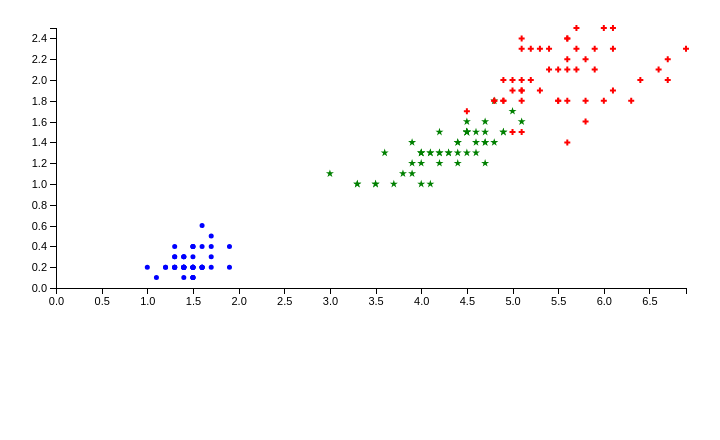
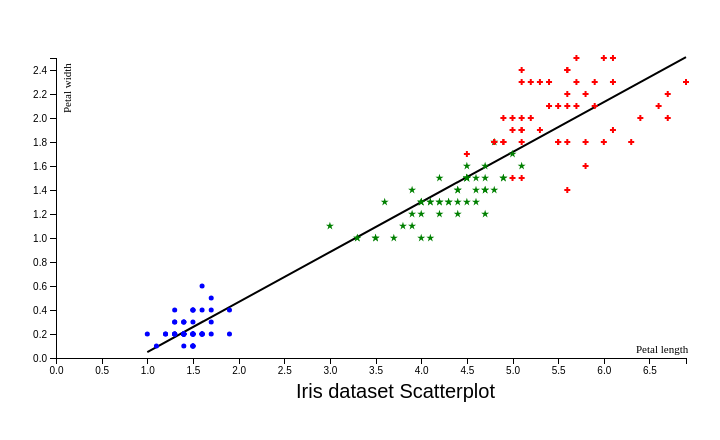
Before and after one commit to RaphAllier/Course2, a plain HTML site: page index.html in a window 1280 px wide. Shown: the whole page, without its empty margins (52-772 px from the left). Drawn offline with Linux system fonts and the light colour scheme.

Commit message:
script
Added title
Added axis title
Added regression
missing on click tooltip + highlighting :
link that can help:
http://bl.ocks.org/WilliamQLiu/76ae20060e19bf42d774
next chapter is also on interaction

```diff
--- a/index.html
+++ b/index.html
@@ -13,7 +13,23 @@
           }
           .axis text {
             font-family : sans-serif;
+            font-size: 10px;
+          }
+
+          .label {
+            font-family:  : sans-serif;
             font-size: 11px;
+          }
+
+          .title {
+            font-family : sans-serif;
+            font-size: 20px;
+          }
+
+          .line {
+            stroke: black;
+            fill: none;
+            stroke-width: 2;
           }
 
 
@@ -23,11 +39,11 @@
         <script type="text/javascript">
             // Width and height definition
             var w = 760;
-            var h = 300;
+            var h = 400;
             var symbolsize = 20;
 
             // Margin setup
-            var margin = {top: 20, right: 30, bottom: 20, left: 100},
+            var margin = {top: 50, right: 30, bottom: 50, left: 100},
             width = w - margin.left - margin.right,
             height = h - margin.top - margin.bottom;
 
@@ -43,7 +59,6 @@
             var iris;
 
             d3.csv("iris.csv", function(data) {
-              console.log(data);
               iris = data;
 
 
@@ -57,7 +72,69 @@
             .domain([0,d3.max(iris, function(d) {return d.petal_width; })])
             .range([height,0]);
 
+            // Line definition for regression
 
+            var line = d3.line()
+            .x(function(d) { return x(d.x);})
+            .y(function(d) {return y(d.yreg);});
+
+            // Regression function
+
+            function create_regression(d){
+              var x_mean = 0;
+              var y_mean = 0;
+              var term1 = 0;
+              var term2 = 0;
+              var xr = 0;
+              var yr= 0;
+
+              // Compute mean
+              for (var i =0; i< d.length;i++){
+                x_mean += parseFloat(d[i].petal_length);
+                y_mean += parseFloat(d[i].petal_width);
+              }
+              x_mean /= d.length;
+              y_mean /= d.length;
+
+              // Compute coefficients
+
+              for (i=0; i<d.length;i++){
+                xr = parseFloat(d[i].petal_length) - x_mean;
+                yr = parseFloat(d[i].petal_width) - y_mean;
+                term1 += xr*yr;
+                term2 += xr*xr;
+              }
+              var b1 = term1/term2;
+              var b0 = y_mean - (b1*x_mean);
+
+              // Push regression coordinates
+              var yreg = [];
+              for (i=0;i<d.length;i++){
+                yreg.push(b0 + (parseFloat(d[i].petal_length)*b1));
+              }
+
+              // Creates Data for regression line
+              var regdata = [];
+              for (i=0;i<d.length;i++){
+                regdata.push({
+                  "yreg":yreg[i],
+                  "x":parseFloat(d[i].petal_length)
+                })
+
+              }
+              return (regdata)
+            }
+
+            console.log(create_regression(iris))
+
+            // Regression creation
+
+            var reg = create_regression(iris);
+
+            svg.append("path")
+            .datum(reg)
+            .attr("class","line")
+            .attr("d",line);
 
             // Generate axis
 
@@ -68,11 +145,32 @@
             .attr("class","axis")
             .call(yAxis);
 
-
             svg.append("g")
             .attr("class","axis")
             .attr("transform", function(){return "translate(0,"+height+")";})
             .call(xAxis);
+
+            // Axis names and Scatterplot title
+
+            svg.append("text")
+            .attr("class","label")
+            .attr("transform","rotate(-90)")
+            .attr("x","-55")
+            .attr("y","15")
+            .text("Petal width");
+
+            svg.append("text")
+            .attr("class","label")
+            .attr("x",width-50)
+            .attr("y",height-5)
+            .text("Petal length");
+
+
+            svg.append("text")
+            .attr("class","title")
+            .attr("x",width/2-75)
+            .attr("y",height+40)
+            .text("Iris dataset Scatterplot")
 
             // Symbol Generation
             /* Star, green : versicolor
@@ -114,6 +212,25 @@
               else if (d.species == "versicolor") {return "green";}
               else {return "red";}
             })
+            .on("mouseover",function(d) {
+              d3.select(this).attr("fill","black");
+              svg.selectAll("#tooltip").data(d).enter().append("text")
+              .attr("id","tooltip")
+              .text(function(d){return "(" + d.petal_length +"," + d.petal_width + ") | " +d.species ; })
+              .attr("x",function(d) {return x(d.petal_length);})
+              .attr("y",function(d) {y(d.petal_width)-5;})
+            .on("mouseout",function(d){
+              d3.select(this).transition().duration(500).style("fill",function(d) {
+              if (d.species == "setosa") {return "blue"; }
+              else if (d.species == "versicolor") {return "green";}
+              else {return "red";}})
+
+              svg.selectAll("#tooltip").remove();
+
+            })
+
+
+            })
 
 
 
```
